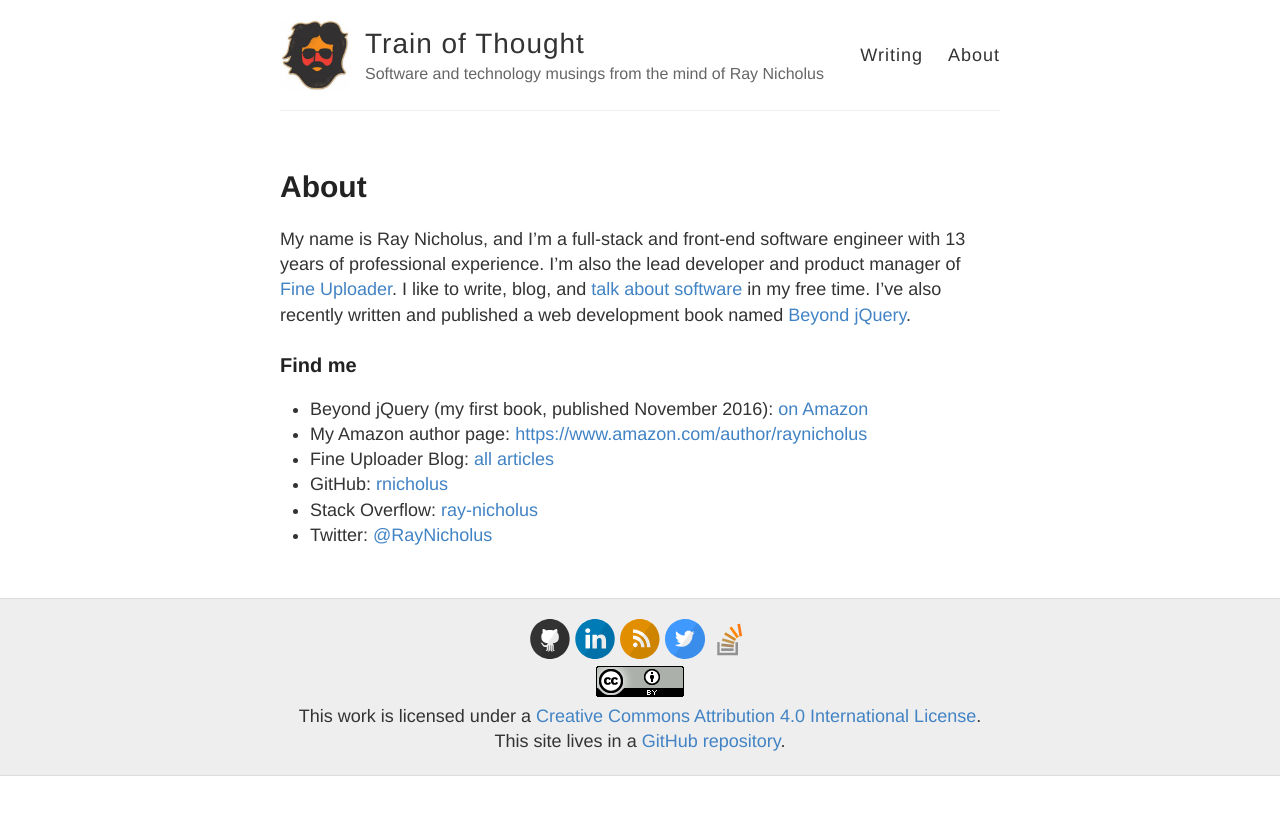
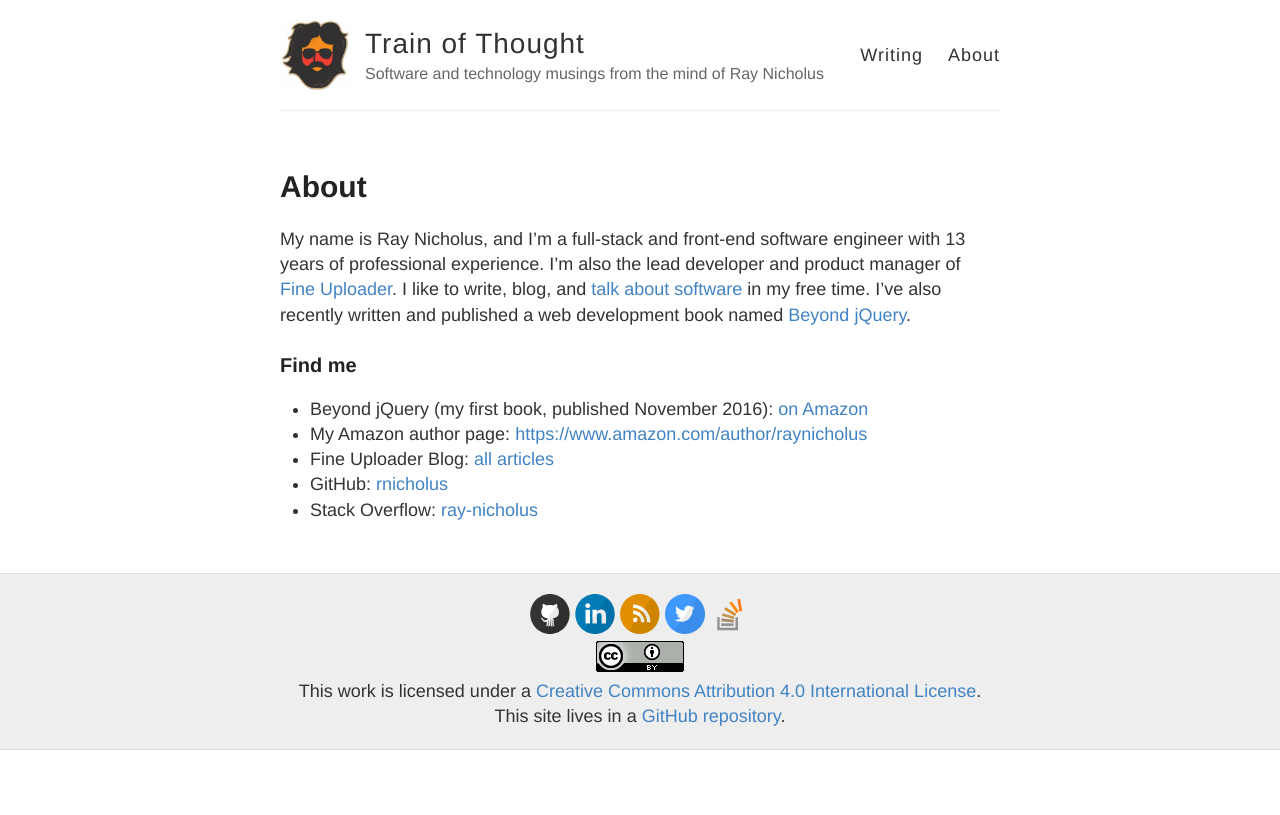
Before and after one commit to rnicholus/raynicholus.com, a Jekyll site: the page built from about.md, in a window 1280 px wide. Shown: the top 815 px of the page. Built offline with Jekyll 4.4.1, drawn with Linux system fonts in a browser that asks for light colours.

Commit message:
twitter no more

```diff
--- a/about.md
+++ b/about.md
@@ -14,4 +14,3 @@
 - Fine Uploader Blog: [all articles](http://blog.fineuploader.com/)
 - GitHub: [rnicholus](https://github.com/rnicholus)
 - Stack Overflow: [ray-nicholus](http://stackoverflow.com/users/486979/ray-nicholus)
-- Twitter: [@RayNicholus](https://twitter.com/RayNicholus)
```
